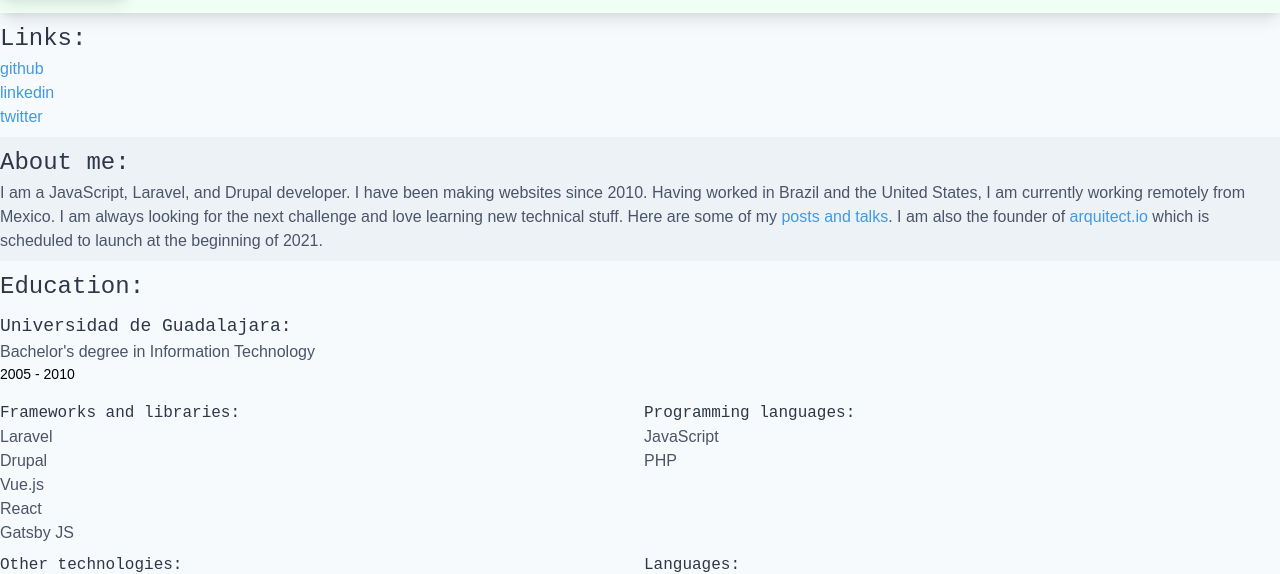
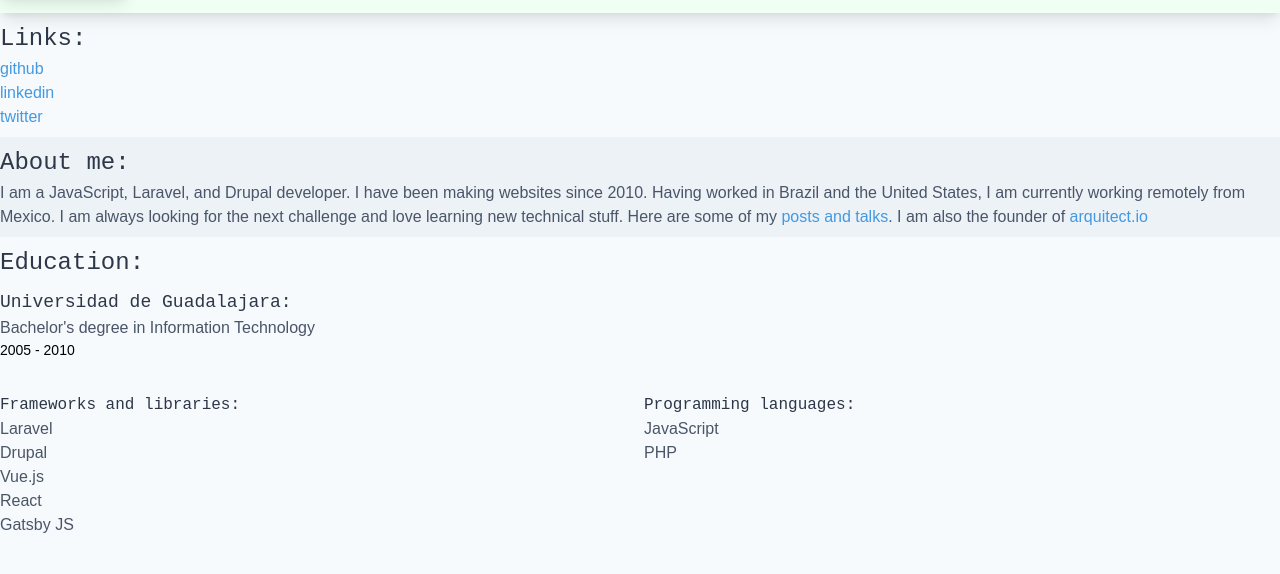
Before and after one commit to isramv/israelmorales.dev, a Gatsby site: page / in a window 1280 px wide. Shown: the part 158-732 px from the top of the page. Built offline with nearby package versions, Linux system fonts and the light colour scheme; Gatsby itself is replaced by a stand-in of ours.

Commit message:
updated introduction

```diff
--- a/src/components/List.js
+++ b/src/components/List.js
@@ -8,7 +8,7 @@ export default function List(props) {
 
   return (
     <>
-      <div className="container mx-auto">
+      <div className="container mx-auto my-2 md:my-4">
         <h3>{props.data.title}:</h3>
         <ul>{listItems}</ul>
       </div>
--- a/src/data/resume/resume.yml
+++ b/src/data/resume/resume.yml
@@ -3,12 +3,12 @@ resume:
     title: 'About me'
     type: paragraph
     text:
-      I am a JavaScript, Laravel, and Drupal developer. I have been making websites since 2010.
-      Having worked in Brazil and the United States, I am currently working remotely from Mexico.
-      I am always looking for the next challenge and love learning new technical stuff.
-      Here are some of my  <a href="/posts-and-talks">posts and talks</a>.
-      I am also the founder of <a href="https://arquitect.io">arquitect.io</a> which is scheduled
-      to launch at the beginning of 2021.
+      I am a JavaScript, Laravel, and Drupal developer. I have been making
+      websites since 2010. Having worked in Brazil and the United States, I am
+      currently working remotely from Mexico. I am always looking for the next
+      challenge and love learning new technical stuff. Here are some of my
+      <a href="/posts-and-talks">posts and talks</a>. I am also the founder of
+      <a href="https://arquitect.io">arquitect.io</a>
   programing:
     title: 'Programming languages'
     collection:
```
